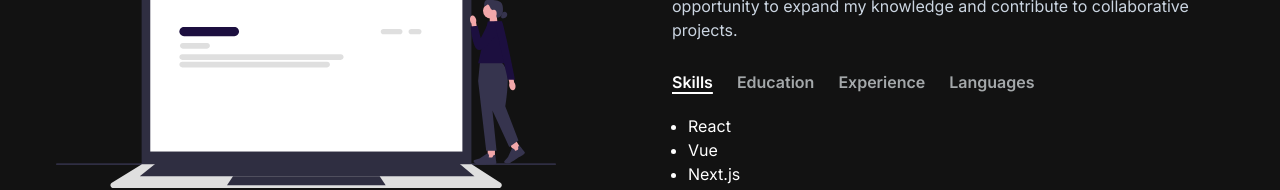
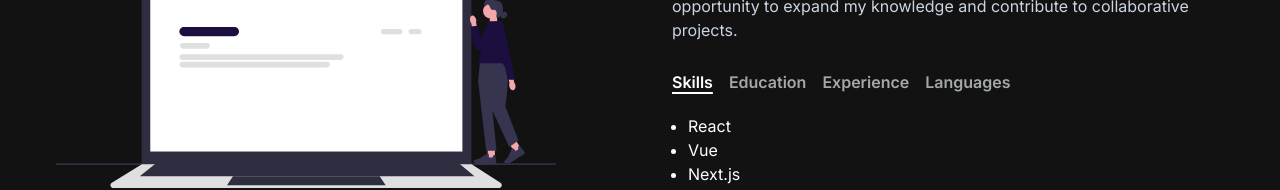
Before and after one commit to jake5007/portfolio_website, a Next.js app: page / in a window 1280 px wide. Shown: the part 726-916 px from the top of the page. Built offline with nearby package versions, Linux system fonts and the light colour scheme.

Commit message:
margin modified

```diff
--- a/components/AboutMeTabs.tsx
+++ b/components/AboutMeTabs.tsx
@@ -9,7 +9,7 @@ const AboutMeTabs = () => {
 
   return (
     <>
-      <div className="flex gap-3 justify-center sm:justify-start mt-7">
+      <div className="flex gap-4 justify-center sm:justify-start mt-7">
         {aboutTabs.map((tab) => (
           <TabBtn
             key={tab.id}
--- a/components/Contact.tsx
+++ b/components/Contact.tsx
@@ -37,7 +37,7 @@ const Contact = () => {
 
   return (
     <section id="contact" className="mt-10">
-      <div className="flex justify-center gap-5 w-full">
+      <div className="flex justify-center gap-5 w-full my-5">
         <Link href="https://github.com/jake5007" target="_blank">
           <Image
             src={githubIcon}
--- a/components/TabBtn.tsx
+++ b/components/TabBtn.tsx
@@ -13,7 +13,7 @@ const TabBtn = ({
   return (
     <button onClick={onTabChange}>
       <p
-        className={`mr-3 font-semibold ${customTextClasses} ${textStyles} hover:text-white`}
+        className={`font-semibold ${customTextClasses} ${textStyles} hover:text-white`}
       >
         {children}
       </p>
```
